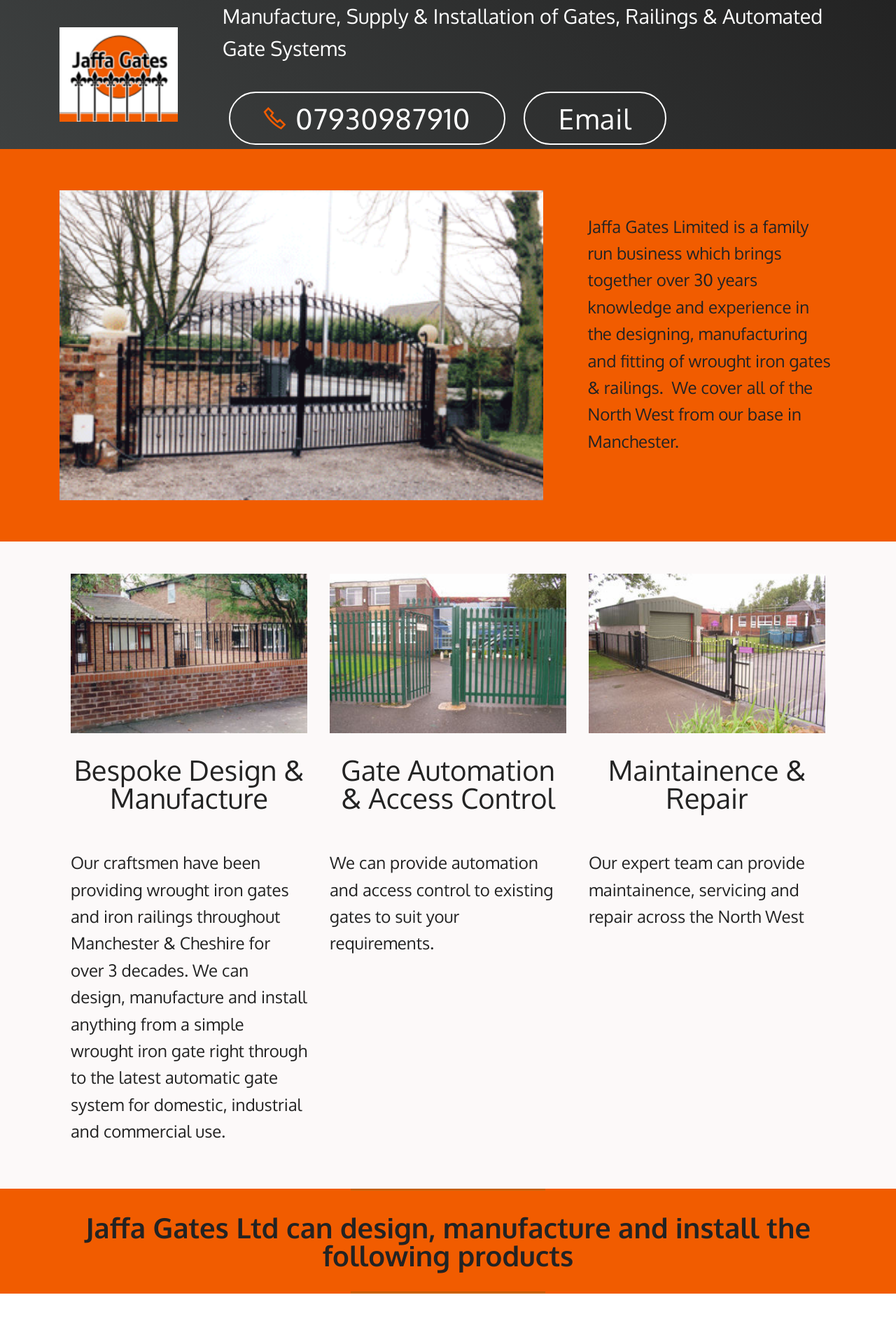
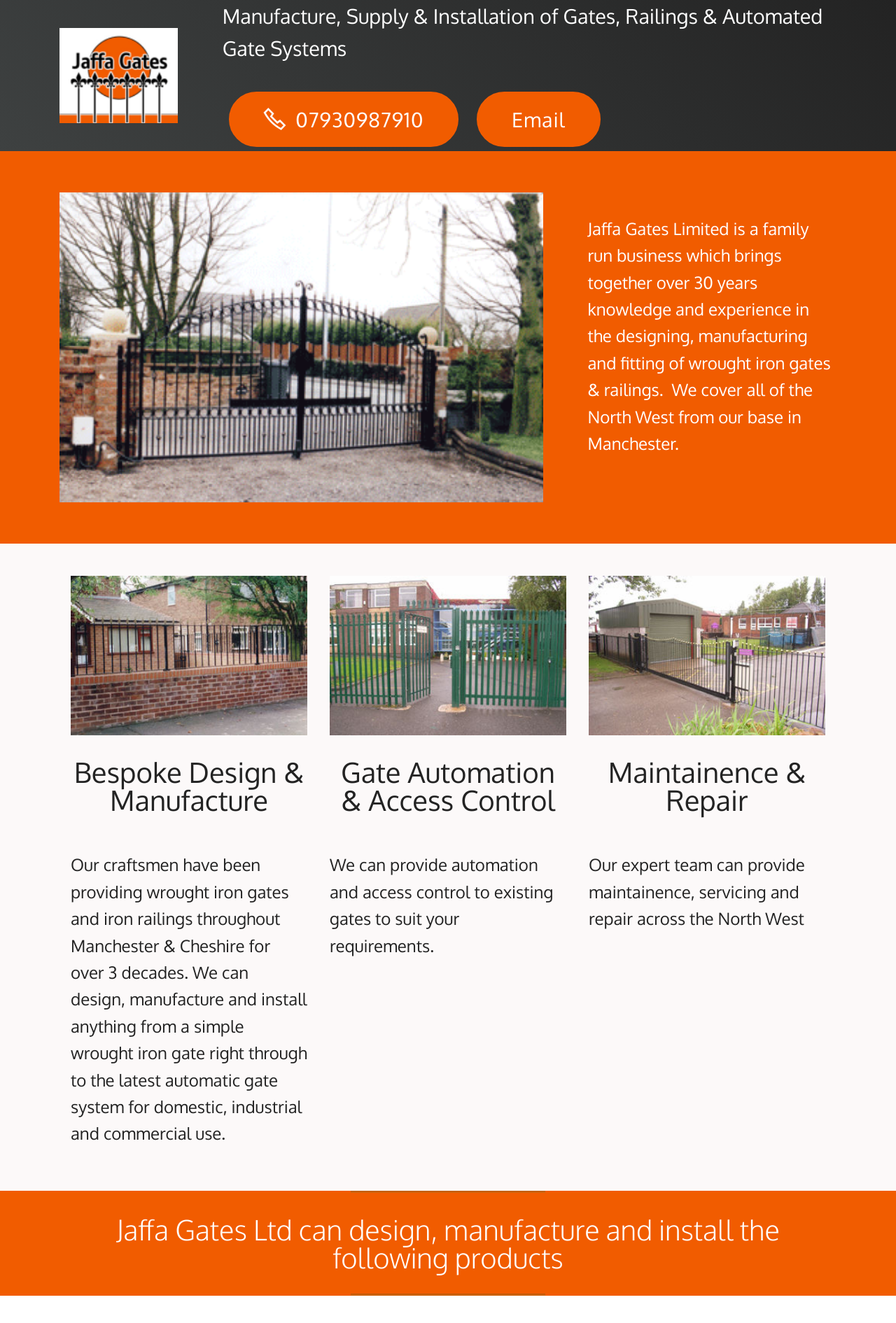
Before and after one commit to geoffthegate/index, a plain HTML site: page index.html in a window 1280 px wide. Shown: the top 1891 px of the page at 70% size. Drawn offline with Linux system fonts and the light colour scheme; files whose address does not match are found by name.

Commit message:
create github pages

```diff
--- a/assets/mobirise/css/mbr-additional.css
+++ b/assets/mobirise/css/mbr-additional.css
@@ -754,7 +754,7 @@ section.lazy-placeholder:after {
 .cid-rXDIcLsjqQ .mbr-text,
 .cid-rXDIcLsjqQ .mbr-section-btn {
   text-align: left;
-  color: #232323;
+  color: #ffffff;
 }
 .cid-rXDIcLsjqQ H1 {
   color: #232323;
@@ -800,6 +800,7 @@ section.lazy-placeholder:after {
 }
 .cid-rXDLvGJCFK .section-text {
   padding: 2rem 0;
+  color: #ffffff;
 }
 .cid-rXDLvGJCFK .inner-container {
   margin: 0 auto;
@@ -869,7 +870,7 @@ section.lazy-placeholder:after {
   color: #767676;
 }
 .cid-rXDQNPfg8V .mbr-author-name {
-  color: #232323;
+  color: #ffffff;
   text-align: center;
 }
 .cid-rXDQNPfg8V .mbr-testimonial .panel-item {
--- a/index.html
+++ b/index.html
@@ -43,14 +43,14 @@
                         Manufacture, Supply &amp; Installation of Gates, Railings &amp; Automated Gate Systems
                     </p>
                 </div>
-                <div class="mbr-section-btn"><a class="btn btn-md btn-white-outline display-4" href="tel:+447930987910"><span class="mobi-mbri mobi-mbri-phone mbr-iconfont mbr-iconfont-btn" style="font-size: 32px; color: rgb(241, 92, 0);"></span>07930987910</a> <a class="btn btn-md btn-white-outline display-4" href="mailto:info@jaffagates.co.uk">Email</a></div>
+                <div class="mbr-section-btn"><a class="btn btn-md btn-primary display-5" href="tel:+447930987910"><span class="mobi-mbri mobi-mbri-phone mbr-iconfont mbr-iconfont-btn" style="font-size: 32px; color: rgb(252, 249, 249);"></span>07930987910</a> <a class="btn btn-md btn-primary display-5" href="mailto:info@jaffagates.co.uk">Email</a></div>
             </div>
         </div>
     </div>
 
 </section>
 
-<section class="engine"><a href="https://mobirise.info">Mobirise</a></section><section class="header3 cid-rXDIcLsjqQ" id="header3-4">
+<section class="engine"><a href="https://mobirise.info/j">website templates</a></section><section class="header3 cid-rXDIcLsjqQ" id="header3-4">
 
 
 
@@ -135,7 +135,7 @@
     <div class="container">
         <div class="inner-container" style="width: 100%;">
             <hr class="line" style="width: 25%;">
-            <div class="section-text align-center mbr-fonts-style display-4"><strong>Jaffa Gates Ltd can design, manufacture and install the following products</strong></div>
+            <div class="section-text align-center mbr-fonts-style display-4">Jaffa Gates Ltd can design, manufacture and install the following products</div>
             <hr class="line" style="width: 25%;">
         </div>
         </div>
@@ -241,7 +241,7 @@
         <div class="row justify-content-center">
             <div class="media-container-column col-lg-8" data-form-type="formoid">
                 <!---Formbuilder Form--->
-                <form action="https://mobirise.com/" method="POST" class="mbr-form form-with-styler" data-form-title="Mobirise Form"><input type="hidden" name="email" data-form-email="true" value="GvgcOTojXvv1GJ49E+lsvxusBp8LyIlmB0+4U6jv9ct+JRaNeWCTaFHGWHlbaeJPz/wcYBFP9rw8QMkUSDkP4mkwldJ6xaX62QuFEhPv3SjzB8N7mG8SO3SKPW1Ns5jW">
+                <form action="https://mobirise.com/" method="POST" class="mbr-form form-with-styler" data-form-title="Mobirise Form"><input type="hidden" name="email" data-form-email="true" value="F4mIJoHHI90QmU21W4l9/W6FrVcERL87IlgnigCTGpaHHZ2uJJHFz9/clcRSYqiPToJnosKs8EhXmgXX+ghFxxfl3meW2xkIEO4Sggf9LAI0rhK3CQHLRf4vjLMpVZiw">
                     <div class="row">
                         <div hidden="hidden" data-form-alert="" class="alert alert-success col-12">Thanks for filling out the form!</div>
                         <div hidden="hidden" data-form-alert-danger="" class="alert alert-danger col-12">
```
Also changed, not shown: version3.html (+2 -2 lines), 1 other file.
